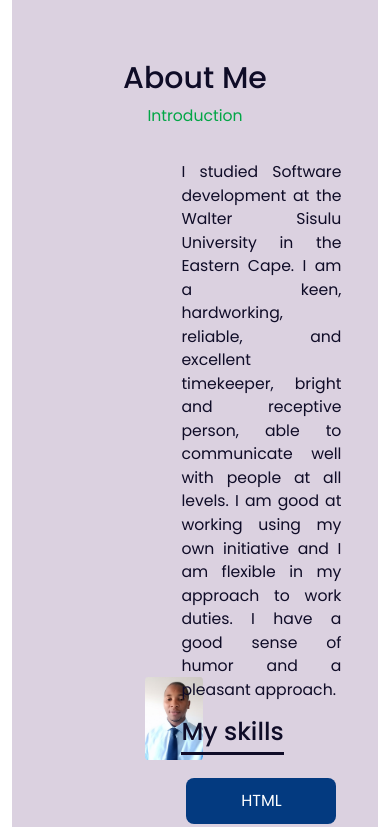
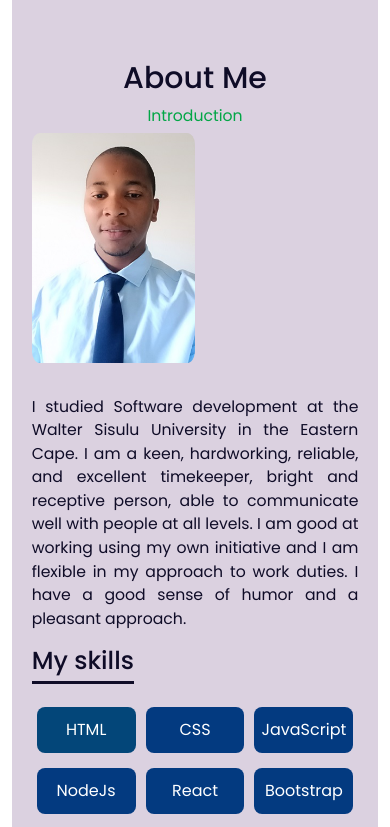
Before and after one commit to MfidiV/mfidiv_react_portfolio, a React (Create React App) app: page / in a window 390 px wide. Shown: the part 940-1767 px from the top of the page. Built offline with nearby package versions, Linux system fonts and the light colour scheme.

Commit message:
Media queries for about section to allign buttons,text and image formally in a column format.

```diff
--- a/src/Sections/About/About.css
+++ b/src/Sections/About/About.css
@@ -87,3 +87,44 @@
     transform: translateX(0);
   }
 }
+
+@media screen and (max-width: 600px) {
+  .skill .btn {
+    width: calc(33.33% - 10px); /* Adjust width to display 3 buttons in a row with some margin */
+    margin: 5px;
+    margin-bottom: 10px;
+  }
+}
+@media(max-width:768){
+  .about-container {
+    grid-template-columns: 1fr;
+  }
+  .about-img {
+    display: flex;
+    justify-content: center;
+  }
+  .skill-container {
+    grid-template-columns: 1fr;
+  }
+}
+
+@media only screen and (max-width: 767px) {
+  .about-container {
+    grid-template-columns: 1fr;
+    gap:2rem;
+    margin:5px ;
+  }
+
+  .about-img img {
+    margin-left: 0;
+    /* width: 100%; */
+  }
+}
+
+@media screen and (max-width: 380px) {
+
+  .btn1 {
+    margin-right: 2%;
+    margin-bottom: 1rem; /* Add some spacing between buttons */
+  }
+}
--- a/src/Sections/Services/Services.css
+++ b/src/Sections/Services/Services.css
@@ -61,10 +61,11 @@
     .services-content {
       grid-template-columns: 1fr; /* Display services in a single column on smaller screens */
       gap: 2rem; /* Reduce the gap between services */
+      justify-content: center;
     }
 
     .services-box {
-      width: 80%; /* Adjust width for better responsiveness */
+      width: 100%; /* Adjust width for better responsiveness */
     }
   }
 
--- a/src/index.css
+++ b/src/index.css
@@ -144,3 +144,30 @@ a {
   font-size: var(--p-font);
   color: rgb(2, 166, 70);
 }
+
+@media (max-width: 991px) {
+  section {
+    padding: 50px 4%;
+  }
+}
+
+@media (max-width: 881px) {
+  :root {
+    --big-font: 2.7rem;
+    --medium-font: 1.4rem;
+  }
+}
+
+@media (max-width: 768px) {
+  :root {
+    --big-font: 2.4rem;
+    --medium-font: 1.2rem;
+  }
+}
+ @media (max-width: 340px) {
+  :root {
+    --big-font: 1.7rem;
+    --medium-font: 1.1rem;
+  }
+
+}
```
